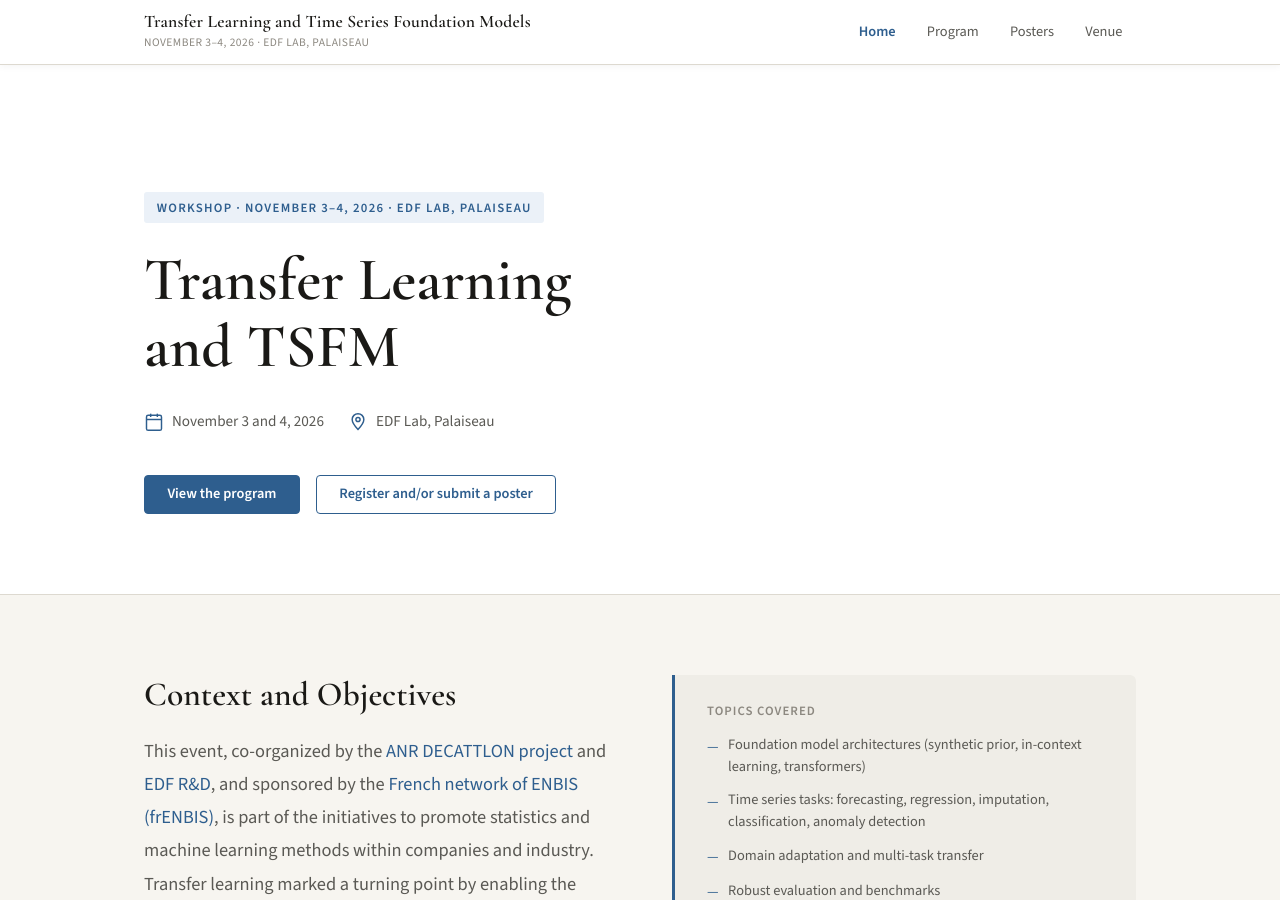
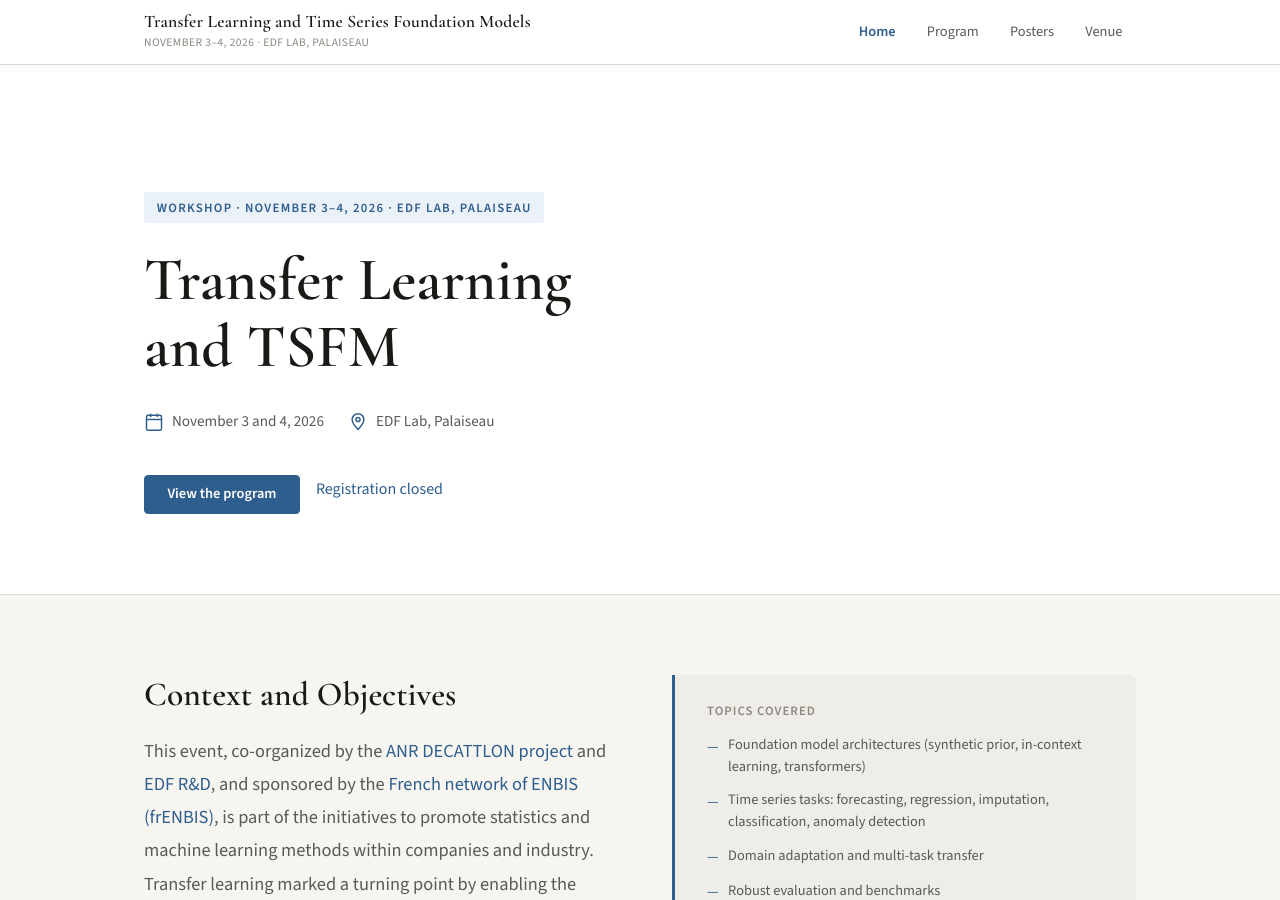
Before and after one commit to yvenn-amara/DECATTLON, a Jekyll site: the page built from index.md, in a window 1280 px wide and 900 px high. Built offline with Jekyll 4.4.1, drawn with Linux system fonts in a browser that asks for light colours.

Commit message:
Update registration link to indicate closure

```diff
--- a/index.md
+++ b/index.md
@@ -22,7 +22,7 @@ title: Home
     </div>
     <div class="hero-actions">
       <a href="{{ '/program/' | relative_url }}" class="btn btn-primary">View the program</a>
-      <a href="https://framaforms.org/transfer-learning-and-time-series-fm-1781970359" class="btn btn-outline">Register and/or submit a poster</a>
+      <a>Registration closed</a>
     </div>
   </div>
 </section>
```
